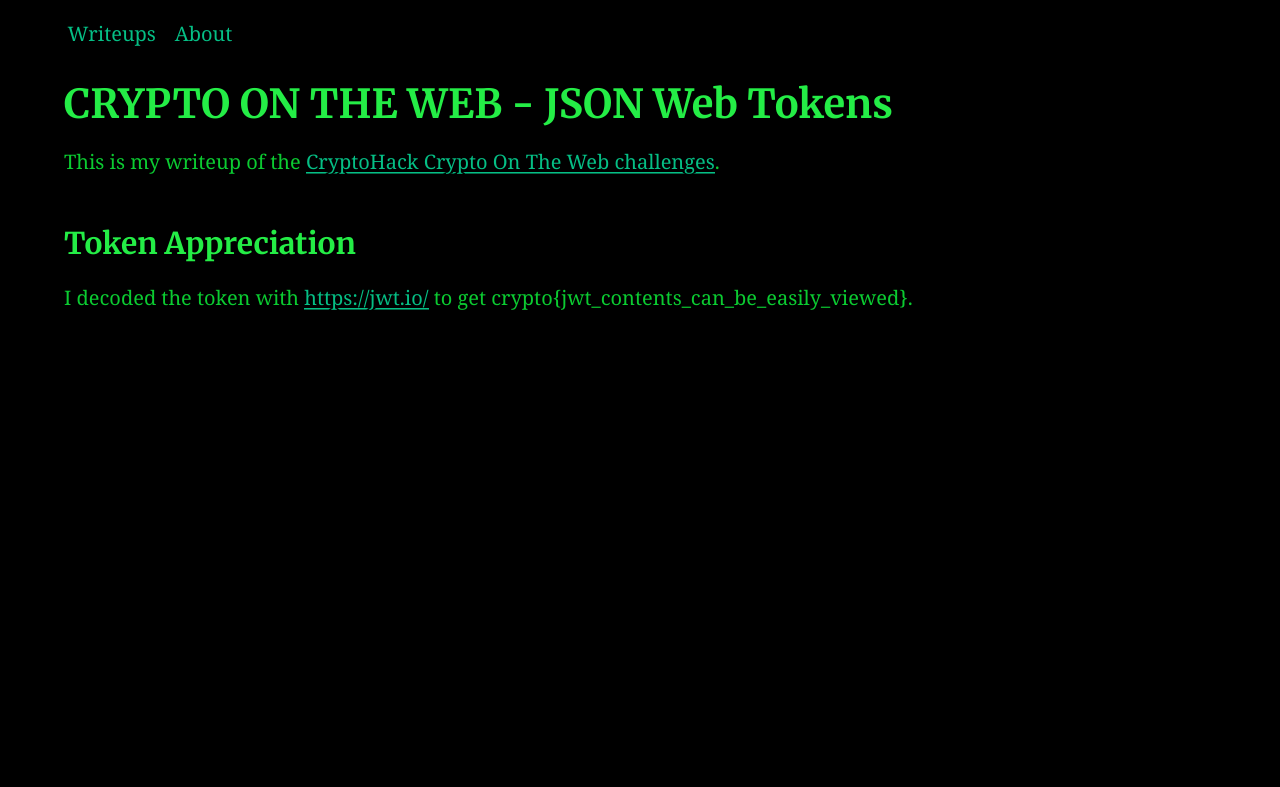
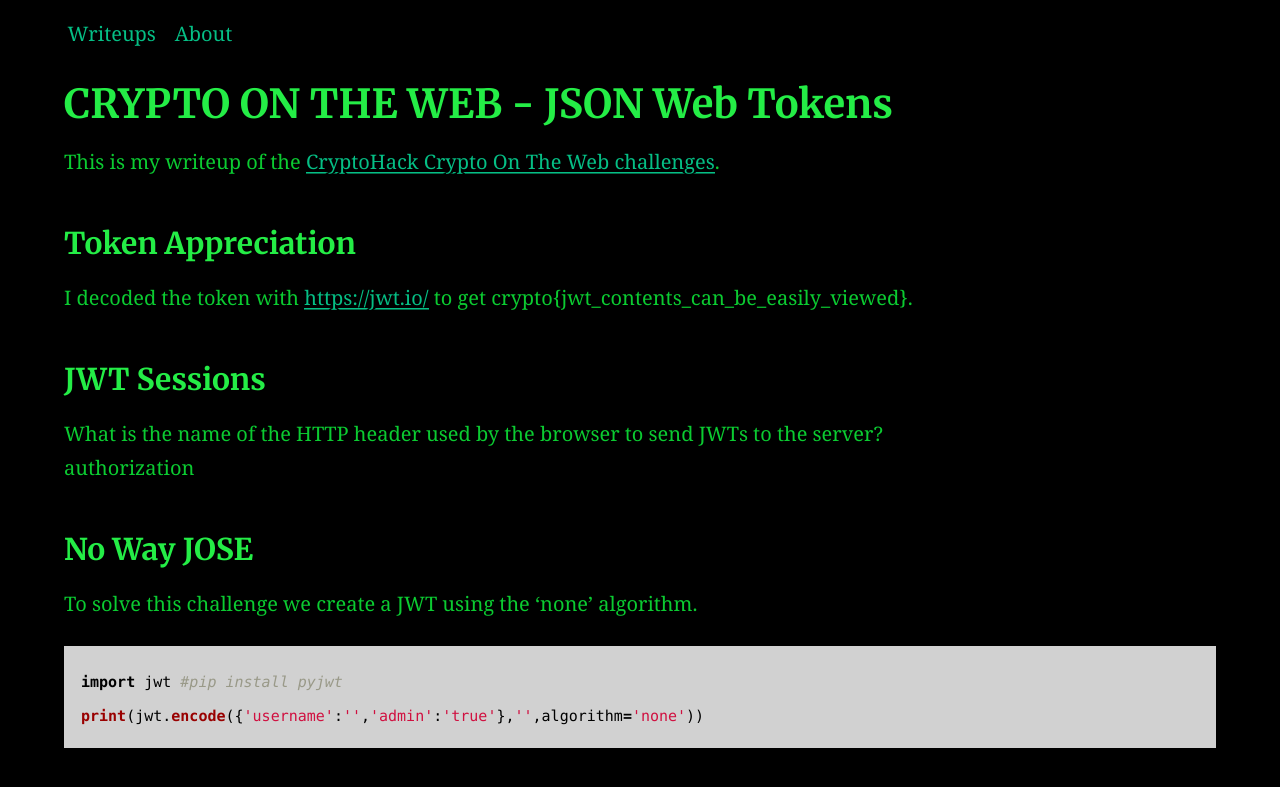
Before and after one commit to AC01010/Connor-McCartney.github.io, a Jekyll site: the page built from _posts/2001-01-10-CryptohackWEB.md, in a window 1280 px wide. Shown: the top 787 px of the page. Built offline with Jekyll 4.4.1, drawn with Linux system fonts in a browser that asks for light colours.

Commit message:
Update 2001-01-10-CryptohackWEB.md

````diff
--- a/_posts/2001-01-10-CryptohackWEB.md
+++ b/_posts/2001-01-10-CryptohackWEB.md
@@ -11,3 +11,18 @@ This is my writeup of the [CryptoHack Crypto On The Web challenges](https://cryp
 ### Token Appreciation
 
 I decoded the token with [https://jwt.io/](https://jwt.io/) to get crypto{jwt_contents_can_be_easily_viewed}.
+
+
+### JWT Sessions
+
+What is the name of the HTTP header used by the browser to send JWTs to the server? <br>
+authorization
+
+### No Way JOSE
+
+To solve this challenge we create a JWT using the 'none' algorithm.
+
+```python
+import jwt #pip install pyjwt
+print(jwt.encode({'username':'','admin':'true'},'',algorithm='none'))
+```
````
